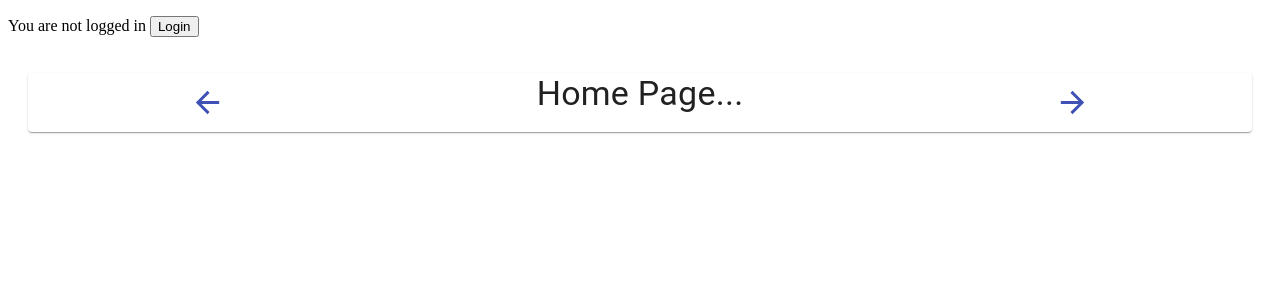
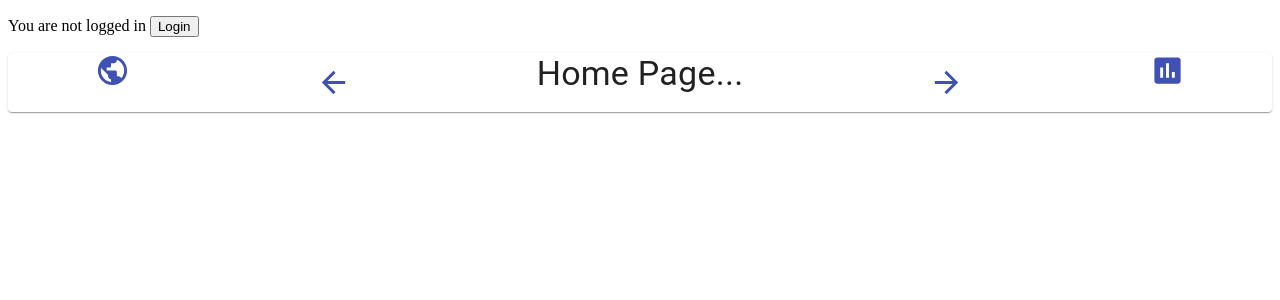
Before and after one commit to KathleenMK/poi-react, a React (Create React App) app: page / in a window 1280 px wide. Shown: the top 300 px of the page. Built offline with nearby package versions, Linux system fonts and the light colour scheme.

Commit message:
moved authHeader to components as index.js file

```diff
--- a/src/authHeader.js
+++ b/src/components/authHeader/index.js
@@ -1,6 +1,6 @@
 import React, { useContext } from "react";
 import { withRouter } from "react-router-dom";
-import { AuthContext } from "./contexts/authContext";
+import { AuthContext } from "../../contexts/authContext";
 
 const BaseAuthHeader = (props) => {
   const context = useContext(AuthContext);
@@ -10,11 +10,13 @@ const BaseAuthHeader = (props) => {
   const { history } = props;
 
   return context.isAuthenticated ? (
-    <p>
+    <>
+        <p>
       Welcome {context.user.email} <button onClick={() =>
         context.signout()
         }>Sign out</button>
     </p>
+    </>
   ) : (
     <p>
       You are not logged in{" "}
--- a/src/components/headerPoiList/index.js
+++ b/src/components/headerPoiList/index.js
@@ -5,6 +5,8 @@ import { makeStyles } from "@material-ui/core/styles";
 import Paper from "@material-ui/core/Paper";
 import IconButton from "@material-ui/core/IconButton";
 import Typography from "@material-ui/core/Typography";
+import PublicIcon from '@material-ui/icons/Public';
+import AssessmentIcon from '@material-ui/icons/Assessment';
 
 const useStyles = makeStyles((theme) => ({
   root: {
@@ -20,6 +22,7 @@ const Header = (props ) => {
   const title = props.title
   return (
     <Paper component="div" className={classes.root}>
+      <PublicIcon color="primary" fontSize="large" />
       <IconButton
         aria-label="go back"
       >
@@ -34,6 +37,7 @@ const Header = (props ) => {
       >
         <ArrowForwardIcon color="primary" fontSize="large" />
       </IconButton>
+      <AssessmentIcon color="primary" fontSize="large" />
     </Paper>
   );
 };
--- a/src/components/loginForm/index.js
+++ b/src/components/loginForm/index.js
@@ -1,18 +1,9 @@
-import React, {useState, useEffect} from "react";
+import React, {useState} from "react";
 import { makeStyles } from "@material-ui/core/styles";
 import Card from "@material-ui/core/Card";
 import CardContent from "@material-ui/core/CardContent";
-import Typography from "@material-ui/core/Typography";
-import InputLabel from "@material-ui/core/InputLabel";
-import MenuItem from "@material-ui/core/MenuItem";
 import TextField from "@material-ui/core/TextField";
-import SearchIcon from "@material-ui/icons/Search";
-import FormControl from "@material-ui/core/FormControl";
-import Select from "@material-ui/core/Select";
-import axios from "axios";
 import Button from '@material-ui/core/Button';
-
-const baseurl = "https://lit-hamlet-10675.herokuapp.com";
 
 const useStyles = makeStyles((theme) => ({
   root: {
@@ -47,10 +38,7 @@ return (
     <>
         <Card className={classes.root}>
             <CardContent>
-            <h2>Login page</h2>
-            <p>You must log in to view the protected pages </p>
-
-      <form className={classes.root} onSubmit={handleSubmit}>
+        <form className={classes.root} onSubmit={handleSubmit}>
          <TextField
         label="Email"
         variant="filled"
--- a/src/components/poiView/index.js
+++ b/src/components/poiView/index.js
@@ -44,7 +44,7 @@ const PoiView = ( props) => {
       </Grid>
       <Grid container spacing={1} justifyContent="center">
         <Grid item>
-        <img className={classes.img} src={poi.imageurl}/>
+        <img className={classes.img} alt="poiimage" src={poi.imageurl}/>
         </Grid>
       </Grid>
 
--- a/src/contexts/authContext.js
+++ b/src/contexts/authContext.js
@@ -1,4 +1,4 @@
-import React, { useState, useEffect, createContext } from "react";
+import React, { useState, createContext } from "react";
 import axios from "axios";
 
 const baseurl = "https://lit-hamlet-10675.herokuapp.com";
--- a/src/pages/homePage.js
+++ b/src/pages/homePage.js
@@ -1,30 +1,17 @@
-import React, { useState, useEffect } from "react";
+import React from "react";
 import Header from "../components/headerPoiList";
-import FilterCard from "../components/filterPoisCard";
 import Grid from "@material-ui/core/Grid";
-import { makeStyles } from "@material-ui/core/styles";
-import PoiList from "../components/poiList";
-import axios from "axios";
-
-const baseurl = "https://lit-hamlet-10675.herokuapp.com";
-
-const useStyles = makeStyles({
-  root: {
-    padding: "20px",
-  },
-});
 
 const HomePage = (props) => {
-    const classes = useStyles();
+
   return (
-    <Grid container className={classes.root}>
+    <Grid container>
       <Grid item xs={12}>
         <Header title={"Home Page..."} />
       </Grid>
       <Grid item container spacing={5}>
         <Grid key="find" item xs={12} sm={6} md={4} lg={3} xl={2}>
-
-    </Grid>
+      </Grid>
     </Grid>
     </Grid>
   );
--- a/src/pages/loginPage.js
+++ b/src/pages/loginPage.js
@@ -1,23 +1,10 @@
 import React, { useContext, useState } from "react";
 import { Redirect } from "react-router-dom";
 import { AuthContext } from "../contexts/authContext";
-import { makeStyles } from "@material-ui/core/styles";
-import { TextField } from '@material-ui/core';  //https://material-ui.com/api/text-field/
-//import PrivateRoute from "./privateRoute";
-//import AuthHeader from "./authHeader";
-//import AuthProvider from "./authContext";
-import Button from '@material-ui/core/Button';
 import LoginForm from "../components/loginForm";
 import Grid from "@material-ui/core/Grid";
 
-const useStyles = makeStyles({
-    root: {
-      padding: "20px",
-    },
-  });
-
 const LoginPage = (props) => {
-  const classes = useStyles();
   const context = useContext(AuthContext);
   const [email] = useState('');
   const [password] = useState('');
--- a/src/privateRoute.js
+++ b/src/privateRoute.js
@@ -1,7 +1,7 @@
 import React, { useContext } from "react";
 import { Route, Redirect } from "react-router-dom";
 import { AuthContext } from "./contexts/authContext";
-import PoisPage from "./pages/poisPage";
+//import PoisPage from "./pages/poisPage";
 
 
 const PrivateRoute = (props) => {
```
Also changed, not shown: src/index.js (+1 -23 lines), 1 other file (tests, documents, lock files or other folders).
